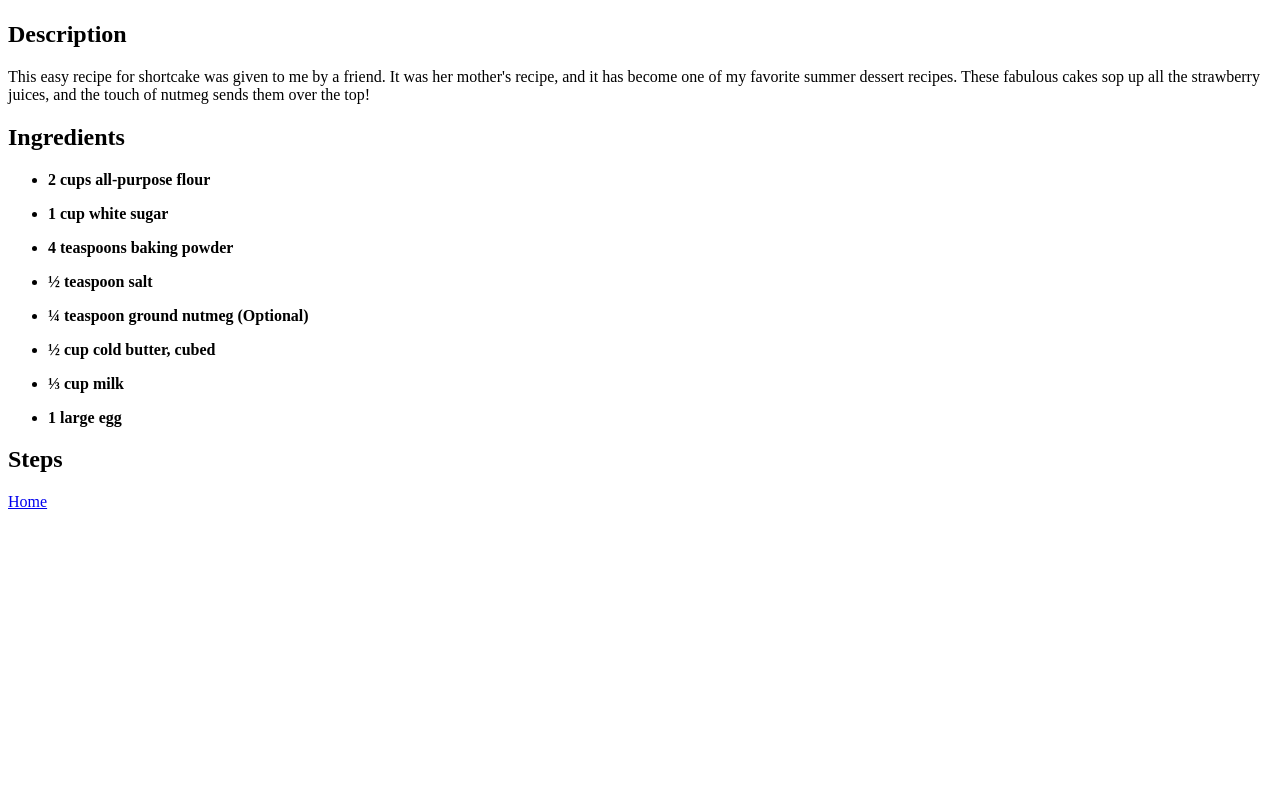
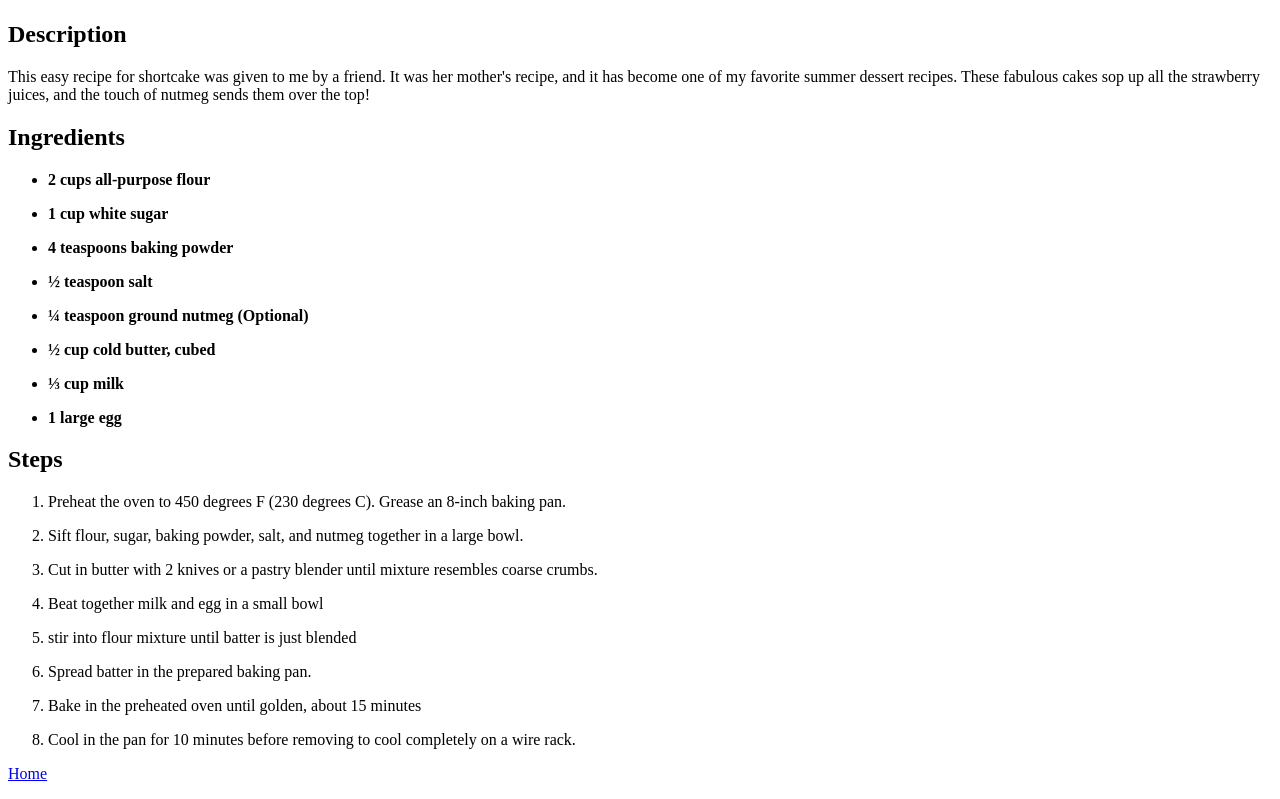
Before and after one commit to Jonatanjon26/odin-recipes, a plain HTML site: page recipes/old-fashioned-shortcake.html in a window 1280 px wide. Shown: the part 334-1133 px from the top of the page. Before the commit the page ends 861 px from the top, so only its background shows below. Drawn offline with Linux system fonts and the light colour scheme.

Commit message:
Completed the shortcake website
added steps, and make the code more readable

```diff
--- a/recipes/old-fashioned-shortcake.html
+++ b/recipes/old-fashioned-shortcake.html
@@ -22,14 +22,19 @@
      <p><strong><li>1 large egg</li></strong></p>
     </ul>
 
-    <p><h2>Steps</h2></p>
+    <p><strong><h2>Steps</h2></strong></p>
     <ol>
+     <p><li>Preheat the oven to 450 degrees F (230 degrees C). Grease an 8-inch baking pan.</li></p>
+     <p><li>Sift flour, sugar, baking powder, salt, and nutmeg together in a large bowl.</li></p>
+     <p><li>Cut in butter with 2 knives or a pastry blender until mixture resembles coarse crumbs. </li></p>
+     <p><li>Beat together milk and egg in a small bowl</li></p>
+     <p><li>stir into flour mixture until batter is just blended</li></p>
+     <p><li>Spread batter in the prepared baking pan.</li></p>
+     <p><li>Bake in the preheated oven until golden, about 15 minutes</li></p>
+     <p><li>Cool in the pan for 10 minutes before removing to cool completely on a wire rack.</li></p>
+    </ol>
 
 
-
-
-
-    </ol>
     <p><a href="../index.html" rel="noopener noreferrer">Home</a></p>
 </body>
 </html>
```
